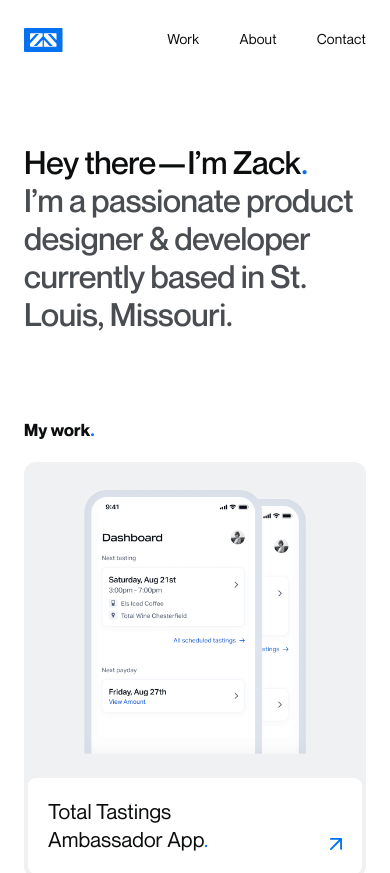
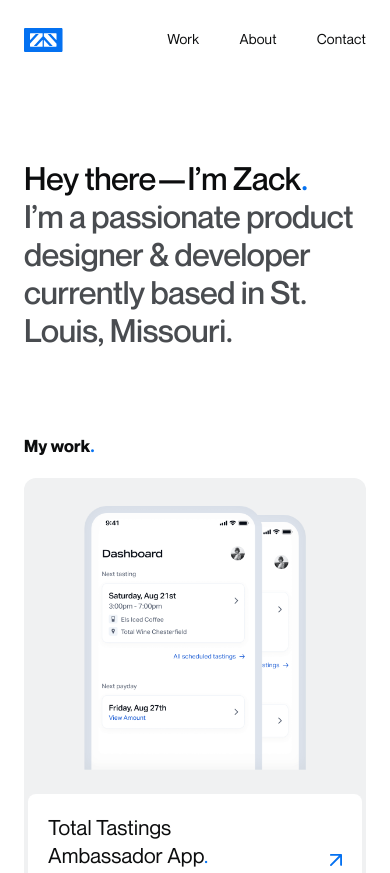
Before and after one commit to ztschwartz/next-portfolio, a Next.js app: page / in a window 390 px wide. Shown: the top 873 px of the page. Built offline with nearby package versions, Linux system fonts and the light colour scheme.

Commit message:
layout changes

```diff
--- a/styles/Home.module.css
+++ b/styles/Home.module.css
@@ -75,7 +75,7 @@
 @media(max-width: 640px){
 
   .showcase{
-      padding: 9rem 0 4rem 0;
+      padding: 10rem 0 4rem 0;
   }
 
   .showcaseHealineName{
```
